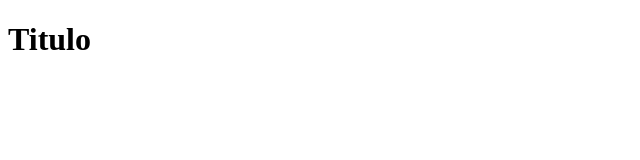
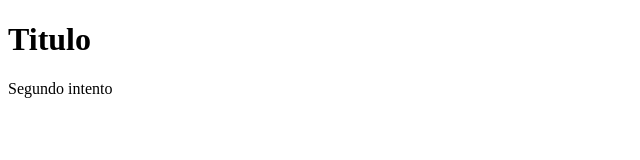
Before and after one commit to MarioGonzaleG/git-flow-2022, a plain HTML site: page index.html in a window 1280 px wide. Shown: the whole page, without its empty margins (0-640 px from the left). Drawn offline with Linux system fonts and the light colour scheme.

Commit message:
Segundo develop

```diff
--- a/index.html
+++ b/index.html
@@ -8,5 +8,7 @@
 </head>
 <body>
     <h1>Titulo</h1>
+    <p>Segundo intento</p>
+
 </body>
 </html>
```
